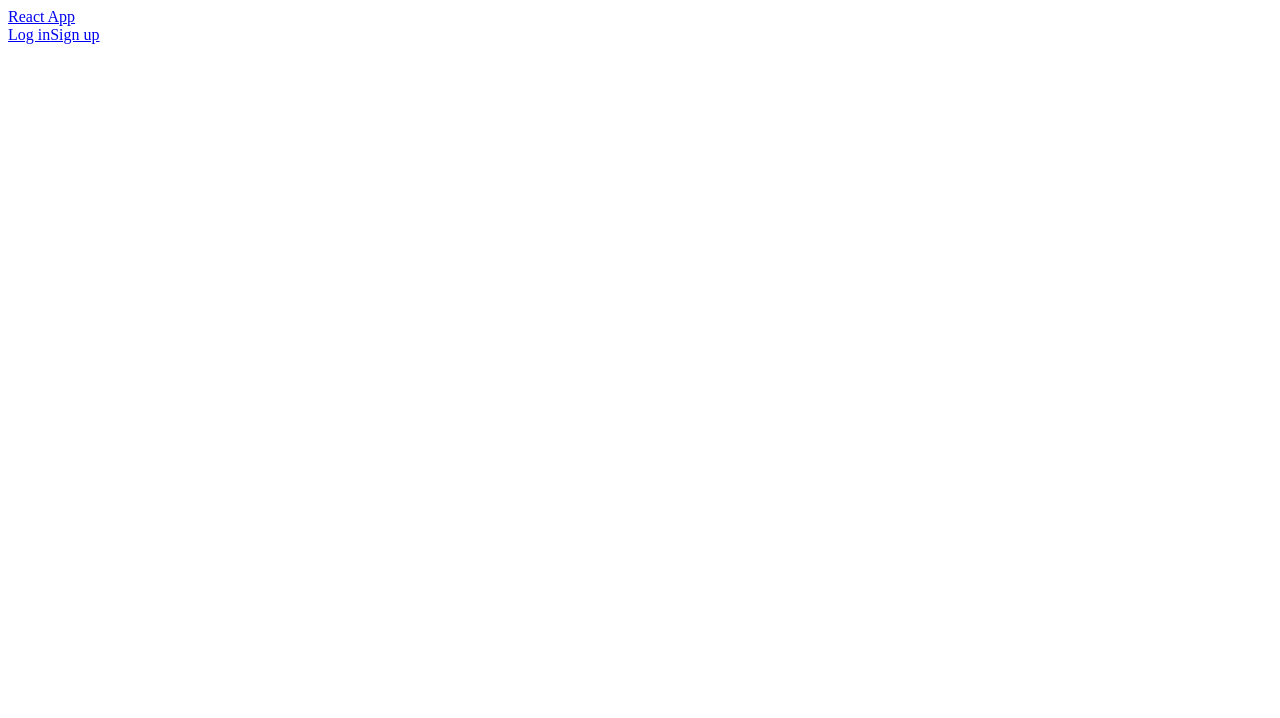
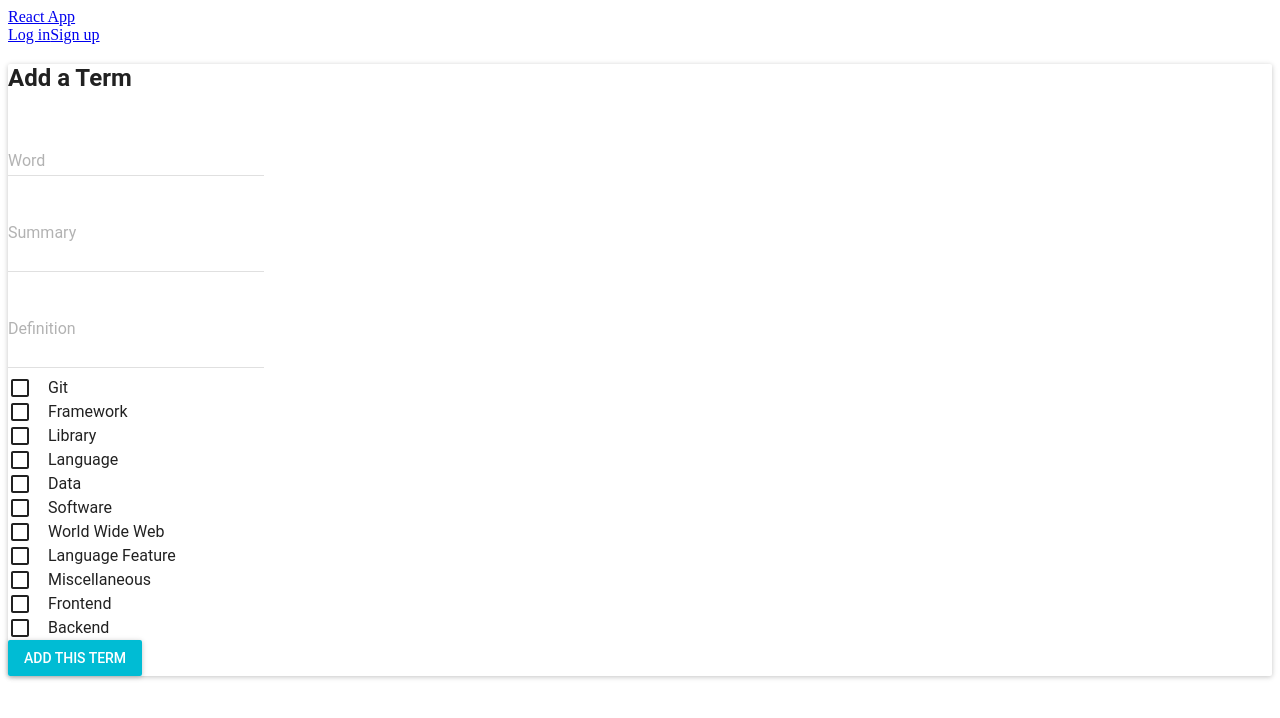
Before and after one commit to dbdoyle182/Contech, a React (Create React App) app in the folder client/: page /addterm in a window 1280 px wide. Shown: the top 718 px of the page. Built offline with nearby package versions, Linux system fonts and the light colour scheme.

Commit message:
began term add form

```diff
--- a/client/src/App.js
+++ b/client/src/App.js
@@ -8,6 +8,7 @@ import Auth from './utils/Auth.js'
 import LogoutFunction from './containers/LogoutFunction';
 import Navbar from './components/Navbar.js';
 import BrowseBar from './components/BrowseBar'
+import TermFormPage from './containers/TermFormPage';
 
 class App extends Component {
 
@@ -27,6 +28,7 @@ class App extends Component {
               <Route path='/login' component={LoginPage} />
               <Route path='/signup' component={SignUpPage} />
               <Route path='/logout' component={LogoutFunction} />
+              <Route path='/addterm' component={TermFormPage} />
               <Route path ='/browser' component={BrowseBar}/>
             </Switch>
         </div>
--- /dev/null
+++ b/client/src/components/FiltersCheckBox.js
@@ -0,0 +1,39 @@
+import React , { Component } from 'react';
+import Checkbox from 'material-ui/Checkbox';
+
+
+class FiltersCheckBox extends Component {
+    constructor(props, context) {
+        super(props, context);
+
+        this.state = {
+            checked: false
+        };
+
+        this.updateCheck = this.updateCheck.bind(this);
+    }
+
+
+    updateCheck() {
+        this.setState((oldState) => {
+            return {
+                checked: !oldState.checked,
+            };
+        });
+    }
+
+    render() {
+        return (
+            <div>
+                <Checkbox
+                    label={this.props.tag}
+                    value={this.props.tag}
+                    checked={this.state.checked}
+                    onCheck={this.updateCheck.bind(this)}
+                />
+            </div>
+        );
+    }
+}
+
+export default FiltersCheckBox;
--- a/client/src/components/Navbar.js
+++ b/client/src/components/Navbar.js
@@ -12,6 +12,7 @@ const Navbar = () => (
             </div>
             {Auth.isUserAuthenticated() ? (
                 <div className='top-bar-right'>
+                    <Link to='/addterm'>Add Term</Link>
                     <Link to='/logout'>Log out</Link>
                 </div>
             ) : (
--- /dev/null
+++ b/client/src/components/TermForm.js
@@ -0,0 +1,89 @@
+import React from 'react';
+import { Link } from 'react-router-dom';
+import { Card, TextField, Checkbox, RaisedButton } from 'material-ui';
+import PropTypes from 'prop-types';
+import FiltersCheckBox from './FiltersCheckBox';
+
+const tags = ['Git','Framework','Library','Language','Data','Software','World Wide Web', 'Language Feature', 'Miscellaneous','Frontend','Backend'];
+
+const TermForm = ({
+    onSubmit,
+    onChange,
+    errors,
+    word,
+    wordlibrary
+}) => (
+
+
+
+    <Card className='container'>
+        <form action='/' onSubmit={onSubmit}>
+            <h2 className='card-heading'>Add a Term</h2>
+
+            {errors.summary && <p className='error-message'>{errors.summary}</p>}
+
+            <div className='field-line'>
+                <TextField
+                    floatingLabelText='Word'
+                    name='word'
+                    errorText={errors.term}
+                    onChange={onChange}
+                    value={word.word}
+                />
+            </div>
+
+            <div className='field-line'>
+                <TextField
+                    floatingLabelText='Summary'
+                    name='summary'
+                    multiLine={true}
+                    rows={2}
+                    rowsMax={4}
+                    errorText={errors.summary}
+                    value={word.summary}
+                    onChange={onChange}
+                />
+            </div>
+
+            <div className='field-line'>
+                <TextField
+                    floatingLabelText='Definition'
+                    name='definition'
+                    multiLine={true}
+                    rows={2}
+                    rowsMax={7}
+                    errorText={errors.definition}
+                    value={word.definition}
+                    onChange={onChange}
+                />
+            </div>
+
+            <div className='field-line'>
+                {tags.map(tag => (
+                    <FiltersCheckBox  key={tags.indexOf(tag)} tag={tag} value={tag} />
+                ))}
+            </div>
+
+            <div className='field-line'>
+
+            </div>
+
+            <div className='field-line'>
+            </div>
+
+            <div className='button-line'>
+                <RaisedButton type='submit' label='Add this term' primary/>
+            </div>
+        </form>
+    </Card>
+);
+
+TermForm.propTypes = {
+    onSubmit: PropTypes.func.isRequired,
+    onChange: PropTypes.func.isRequired,
+    errors: PropTypes.object.isRequired,
+    word: PropTypes.object.isRequired,
+    wordlibrary: PropTypes.array.isRequired
+}
+
+export default TermForm;
--- /dev/null
+++ b/client/src/containers/TermFormPage.js
@@ -0,0 +1,61 @@
+import React, { Component } from 'react';
+import TermForm from '../components/TermForm';
+
+class TermFormPage extends Component {
+
+    constructor(props, context) {
+        super(props, context);
+
+
+        this.state = {
+            errors: {},
+            word: {
+                word: '',
+                summary: '',
+                definition: '',
+                tags: []
+            }
+        };
+
+
+        this.processForm = this.processForm.bind(this);
+        this.changeWord = this.changeWord.bind(this);
+        this.handleChecks = this.handleChecks.bind(this);
+    }
+
+    changeWord(event) {
+        const field = event.target.name;
+        const word = this.state.word;
+        word[field] = event.target.value;
+
+
+        this.setState({
+            word
+        })
+    }
+
+    handleChecks(event) {
+
+    }
+
+    processForm(event) {
+        event.preventDefault();
+
+
+        console.log(this.state.word)
+    }
+
+    render() {
+        return (
+            <TermForm
+                onSubmit={this.processForm}
+                onChange={this.changeWord}
+                errors={this.state.errors}
+                word={this.state.word}
+                wordlibrary={['word','word','word']}
+            />
+        )
+    }
+}
+
+export default TermFormPage;
```
